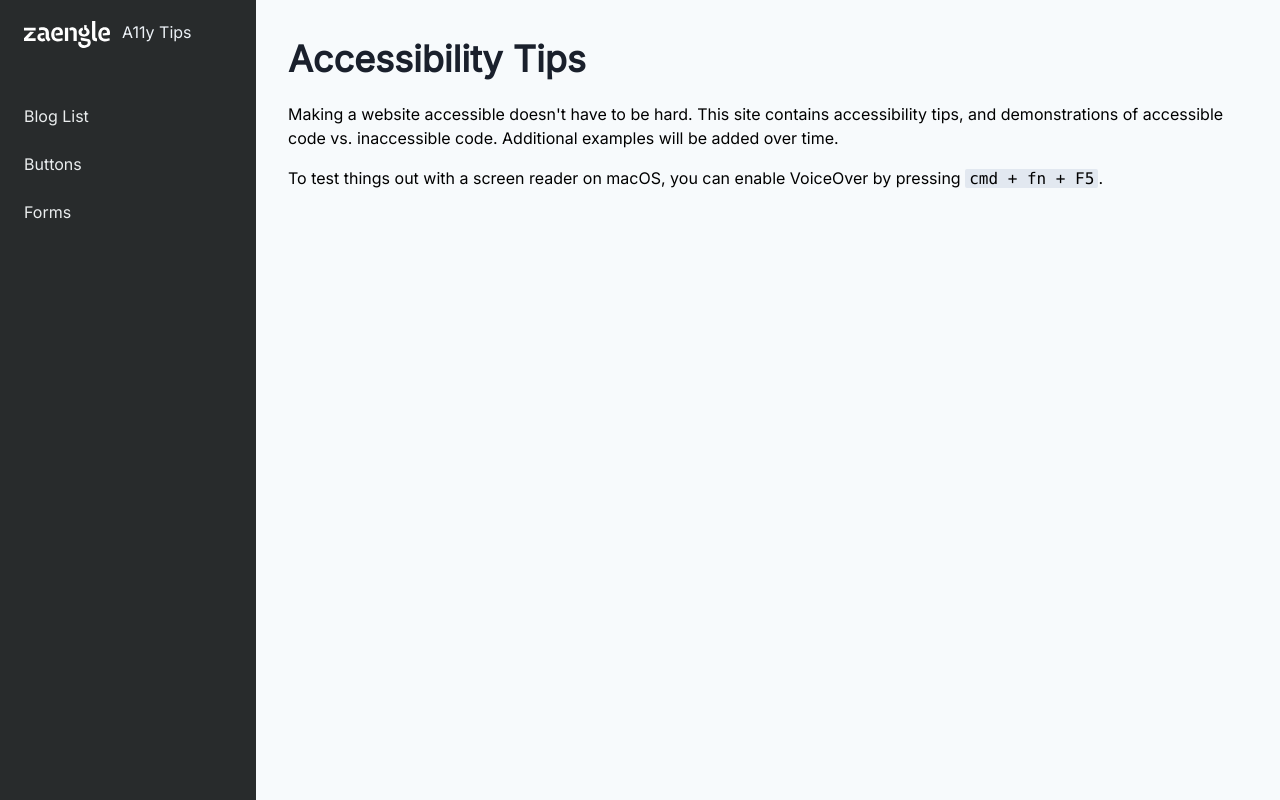
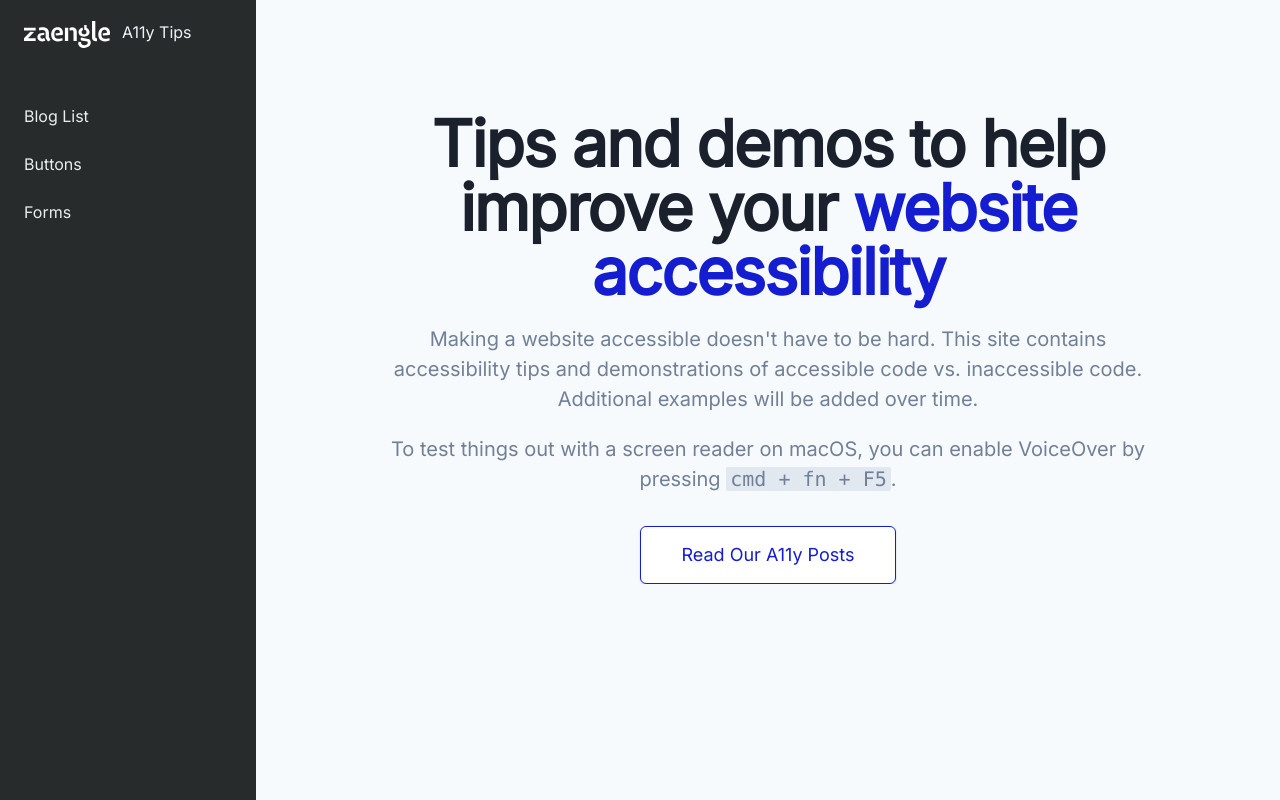
Before and after one commit to movntains/accessibility-reference, a Nuxt app: page / in a window 1280 px wide. Built offline with nearby package versions, Linux system fonts and the light colour scheme; what @tailwindcss/custom-forms, @tailwindcss/ui would draw is missing.

Commit message:
Adds hero to index page

```diff
--- /dev/null
+++ b/components/sections/root/RootHero.vue
@@ -0,0 +1,36 @@
+<template>
+  <div class="relative overflow-hidden">
+    <main class="mt-10 mx-auto max-w-screen-xl px-4 sm:mt-12 sm:px-6 md:mt-16 lg:mt-20 xl:mt-28">
+      <div class="text-center">
+        <h2 class="mb-4 text-4xl tracking-tight leading-10 font-extrabold text-gray-900 sm:text-5xl sm:leading-none md:text-6xl">
+          Tips and demos to help improve your
+          <br class="xl:hidden">
+          <span class="text-brand-blue">website accessibility</span>
+        </h2>
+        <p
+          class="mt-3 max-w-md mx-auto text-left sm:text-center text-base text-gray-600 sm:text-lg md:mt-5 md:text-xl md:max-w-3xl"
+          v-text="`Making a website accessible doesn't have to be hard. This site contains accessibility tips and demonstrations of accessible code vs. inaccessible code. Additional examples will be added over time.`"
+        />
+        <p class="mt-3 max-w-md mx-auto text-left sm:text-center text-base text-gray-600 sm:text-lg md:mt-5 md:text-xl md:max-w-3xl">
+          To test things out with a screen reader on macOS, you can enable VoiceOver by pressing <code>cmd + fn + F5</code>.
+        </p>
+        <div class="mt-5 max-w-md mx-auto sm:flex sm:justify-center md:mt-8">
+          <div class="rounded-md shadow">
+            <NuxtLink
+              :to="{ name: 'blogs' }"
+              class="w-full flex items-center justify-center px-8 py-3 border border-transparent text-base leading-6 font-medium rounded-md text-brand-blue bg-white border-brand-blue hover:bg-brand-blue hover:text-white focus:outline-none focus:shadow-outline-indigo transition duration-150 ease-in-out md:py-4 md:text-lg md:px-10"
+              v-text="'Read Our A11y Posts'"
+            />
+          </div>
+        </div>
+      </div>
+    </main>
+  </div>
+  </div>
+</template>
+
+<script type="text/babel">
+export default {
+  name: 'RootHero',
+}
+</script>
--- a/pages/index.vue
+++ b/pages/index.vue
@@ -1,21 +1,16 @@
 <template>
-  <div class="container">
-    <h1
-      class="page-heading"
-      v-text="'Accessibility Tips'"
-    />
-    <p
-      class="mb-4"
-      v-text="`Making a website accessible doesn't have to be hard. This site contains accessibility tips, and demonstrations of accessible code vs. inaccessible code. Additional examples will be added over time.`"
-    />
-    <p>
-      To test things out with a screen reader on macOS, you can enable VoiceOver by pressing <code>cmd + fn + F5</code>.
-    </p>
+  <div>
+    <RootHero />
   </div>
 </template>
 
 <script type="text/babel">
+import RootHero from '@/components/sections/root/RootHero'
+
 export default {
   name: 'IndexPage',
+  components: {
+    RootHero,
+  },
 }
 </script>
```
